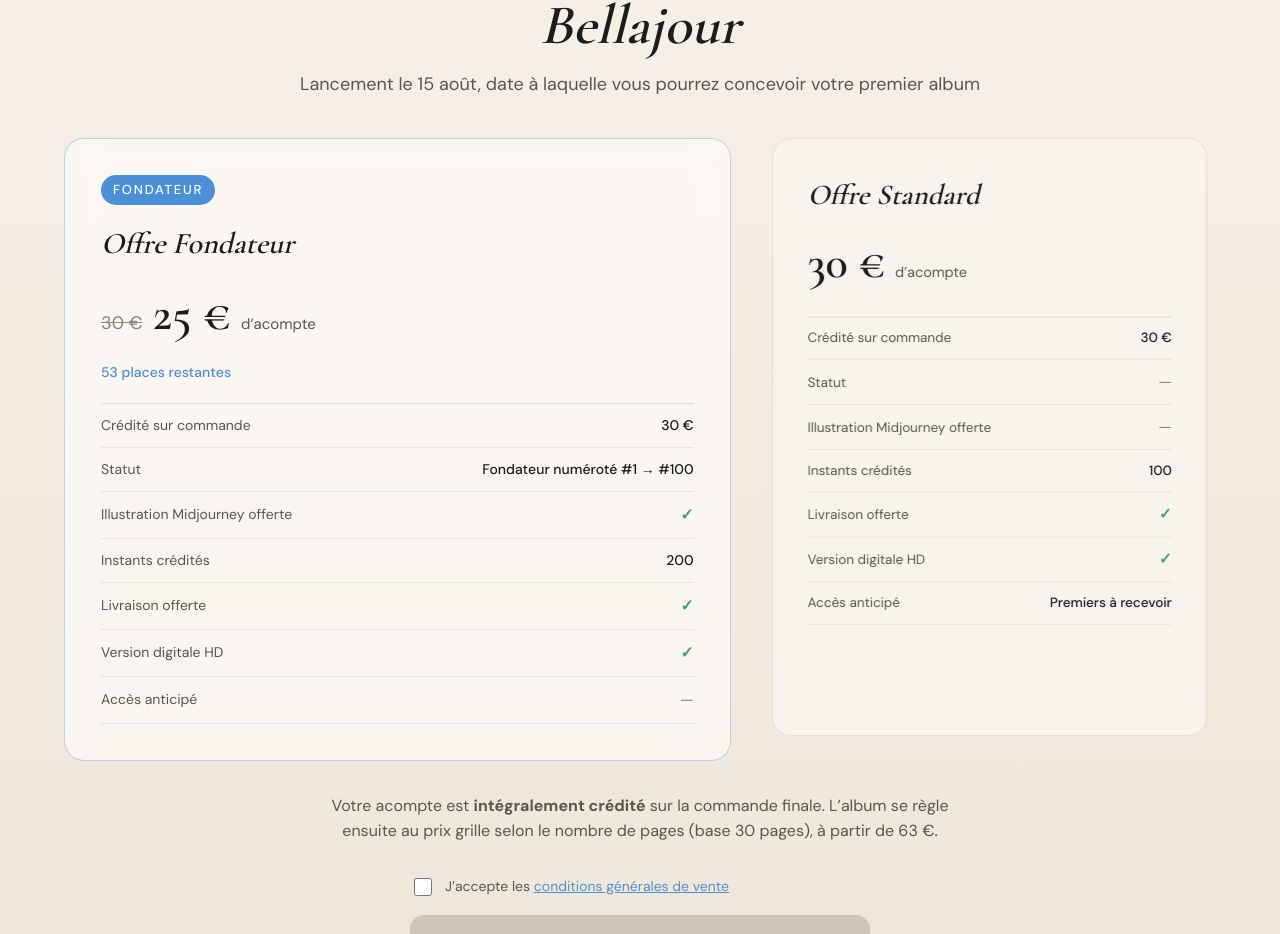
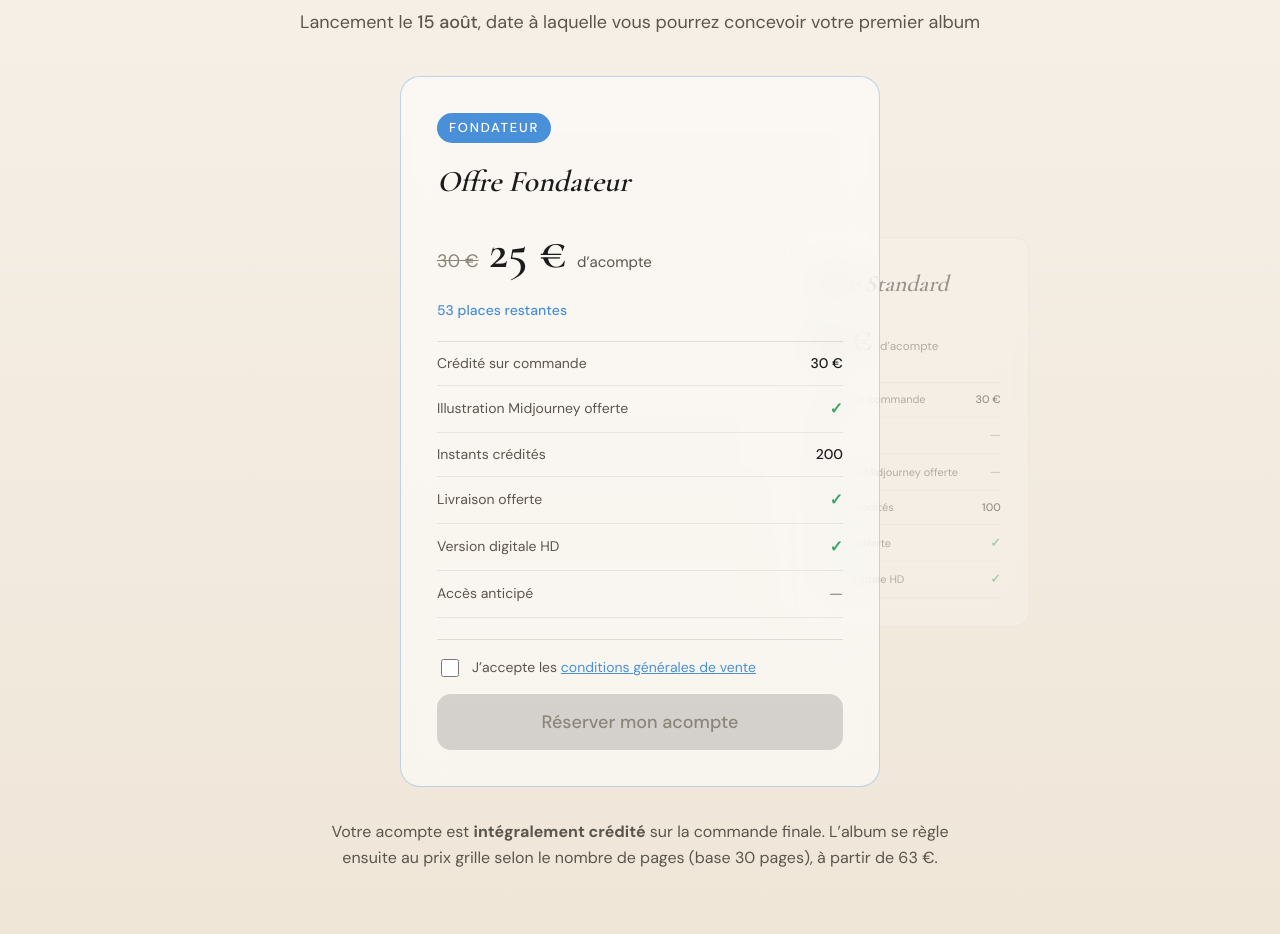
Before and after one commit to Lecrackerssurlepot/bellajour-prelaunch, a Next.js app: page /preventes in a window 1280 px wide. Shown: the part 2537-3471 px from the top of the page. Built offline with nearby package versions, Linux system fonts and the light colour scheme.

Commit message:
fix(prevente-section4): hierarchie offres + nettoyage encarts
Co-Authored-By: Claude Opus 4.8 (1M context) <noreply@anthropic.com>

```diff
--- a/src/app/preventes/S4Reservation.tsx
+++ b/src/app/preventes/S4Reservation.tsx
@@ -39,7 +39,6 @@ const OFFRE_FOUNDER: Offre = {
   acompteBarre: 30,
   features: [
     { label: FEATURE_LABELS.credite, value: '30 €' },
-    { label: FEATURE_LABELS.statut, value: 'Fondateur numéroté #1 → #100' },
     { label: FEATURE_LABELS.illustration, value: true },
     { label: FEATURE_LABELS.instants, value: '200' },
     { label: FEATURE_LABELS.livraison, value: true },
@@ -59,7 +58,6 @@ const OFFRE_STANDARD: Offre = {
     { label: FEATURE_LABELS.instants, value: '100' },
     { label: FEATURE_LABELS.livraison, value: true },
     { label: FEATURE_LABELS.digital, value: true },
-    { label: FEATURE_LABELS.acces, value: 'Premiers à recevoir' },
   ],
 }
 
@@ -96,13 +94,18 @@ function OffreCard({
   offre,
   secondary = false,
   places,
+  checkout,
 }: {
   offre: Offre
   secondary?: boolean
   places?: number
+  checkout?: React.ReactNode
 }) {
   return (
-    <article className={`s4-card${secondary ? ' s4-card--secondary' : ''}`}>
+    <article
+      className={`s4-card${secondary ? ' s4-card--secondary' : ''}`}
+      aria-hidden={secondary || undefined}
+    >
       {offre.badge && <span className="s4-card-badge">{offre.badge}</span>}
       <h3 className="s4-card-nom">{offre.nom}</h3>
 
@@ -124,6 +127,9 @@ function OffreCard({
           <FeatureRow key={f.label} label={f.label} value={f.value} />
         ))}
       </ul>
+
+      {/* Checkout (CGV + bouton) vit DANS l'encart actionnable — jamais détaché. */}
+      {checkout}
     </article>
   )
 }
@@ -133,32 +139,61 @@ export default function S4Reservation() {
   const { offerMode } = OFFER_STATE
   const places = placesRestantes(OFFER_STATE)
 
+  /* Handoff INERTE — sera branché plus tard sur POST /api/checkout (PRD §6). */
+  const handleReserver = () => {
+    /* no-op : scaffold. Le handoff backend n'est pas câblé. */
+  }
+
+  /* Checkout = CGV + bouton. Rendu À L'INTÉRIEUR de l'encart actionnable (règle D). */
+  const checkout = (
+    <div className="s4-checkout">
+      <label className="s4-cgv">
+        <input
+          type="checkbox"
+          checked={cgv}
+          onChange={(e) => setCgv(e.target.checked)}
+        />
+        <span>
+          J’accepte les{' '}
+          {/* Lien CGV branché plus tard (avec Louis) — emplacement prévu. */}
+          <a href="#" className="s4-cgv-link">conditions générales de vente</a>
+        </span>
+      </label>
+
+      <button
+        type="button"
+        className="s4-reserver"
+        disabled={!cgv}
+        onClick={handleReserver}
+      >
+        Réserver mon acompte
+      </button>
+    </div>
+  )
+
   /* Le front rend ce que offerMode dit (PRD §3.3) — il ne décide pas du mode. */
   let cards: React.ReactNode
   if (offerMode === 'founder') {
     cards = (
       <div className="s4-cards s4-cards--duo">
-        <OffreCard offre={OFFRE_FOUNDER} places={places} />
+        <OffreCard offre={OFFRE_FOUNDER} places={places} checkout={checkout} />
+        {/* Standard — repoussoir visuel (desktop only). Masquée mobile, non actionnable
+            (aucun bouton). Réactivable plus tard pour la rendre visible sur mobile. */}
         <OffreCard offre={OFFRE_STANDARD} secondary />
       </div>
     )
   } else if (offerMode === 'soldout') {
     cards = (
       <div className="s4-cards s4-cards--solo">
-        <OffreCard offre={OFFRE_STANDARD} />
+        <OffreCard offre={OFFRE_STANDARD} checkout={checkout} />
       </div>
     )
   } else {
     cards = (
       <div className="s4-cards s4-cards--solo">
-        <OffreCard offre={OFFRE_INFLUENCER} />
+        <OffreCard offre={OFFRE_INFLUENCER} checkout={checkout} />
       </div>
     )
-  }
-
-  /* Handoff INERTE — sera branché plus tard sur POST /api/checkout (PRD §6). */
-  const handleReserver = () => {
-    /* no-op : scaffold. Le handoff backend n'est pas câblé. */
   }
 
   return (
@@ -168,7 +203,7 @@ export default function S4Reservation() {
         <header className="s4-head">
           <h2 className="s4-title">Pré-commandez dès maintenant votre album Bellajour</h2>
           <p className="s4-subtitle">
-            Lancement le 15 août, date à laquelle vous pourrez concevoir votre premier album
+            Lancement le <strong>15 août</strong>, date à laquelle vous pourrez concevoir votre premier album
           </p>
         </header>
 
@@ -180,30 +215,6 @@ export default function S4Reservation() {
           à partir de {PRIX_ALBUM_BASE} €.
         </p>
 
-        <div className="s4-checkout">
-          <label className="s4-cgv">
-            <input
-              type="checkbox"
-              checked={cgv}
-              onChange={(e) => setCgv(e.target.checked)}
-            />
-            <span>
-              J’accepte les{' '}
-              {/* Lien CGV branché plus tard (avec Louis) — emplacement prévu. */}
-              <a href="#" className="s4-cgv-link">conditions générales de vente</a>
-            </span>
-          </label>
-
-          <button
-            type="button"
-            className="s4-reserver"
-            disabled={!cgv}
-            onClick={handleReserver}
-          >
-            Réserver mon acompte
-          </button>
-        </div>
-
       </div>
     </section>
   )
--- a/src/app/preventes/s4-reservation.css
+++ b/src/app/preventes/s4-reservation.css
@@ -26,7 +26,9 @@
   font-size: clamp(28px, 4.4vw, var(--bj-fs-h1));
   line-height: 1.1;
   color: var(--bj-text);
-  max-width: 22ch;
+  /* Forcer 2 lignes max (pas 3) : largeur suffisante + équilibrage du retour. */
+  max-width: 28ch;
+  text-wrap: balance;
   margin: 0 auto;
 }
 .s4-subtitle {
@@ -35,6 +37,8 @@
   font-size: var(--bj-fs-lg);
   color: var(--bj-text-soft);
 }
+/* « 15 août » mis en avant par le poids, même couleur (pas de teinte différente). */
+.s4-subtitle strong { font-weight: 500; color: inherit; }
 
 /* ── Disposition des cartes ── */
 .s4-cards {
@@ -44,10 +48,24 @@
   justify-content: center;
 }
 .s4-cards--solo { grid-template-columns: minmax(0, 460px); }
-.s4-cards--duo  { grid-template-columns: 1fr; }
+/* Mobile : Fondateur seul, centré (la Standard est masquée — règle C). */
+.s4-cards--duo  { grid-template-columns: minmax(0, 480px); }
 @media (min-width: 900px) {
-  /* Fondateur prominent (gauche, large) + Standard secondaire (droite, petit). */
-  .s4-cards--duo { grid-template-columns: 1.25fr 0.85fr; align-items: stretch; }
+  /* Desktop : Fondateur = élément focal, centré en flux, taille pleine.
+     Standard = repoussoir hors-flux (absolute), en retrait derrière. */
+  .s4-cards--duo {
+    position: relative;
+    display: flex;
+    justify-content: center;
+    align-items: center;
+    overflow: hidden; /* clippe proprement le bord de la Standard sur écran étroit */
+  }
+  .s4-cards--duo > .s4-card:not(.s4-card--secondary) {
+    position: relative;
+    z-index: 2;
+    flex: 0 0 auto;
+    width: min(480px, 100%);
+  }
 }
 
 /* ── Carte offre ── */
@@ -63,9 +81,24 @@
 .s4-card--secondary {
   border-color: var(--bj-cream-tint-3);
   background: var(--bj-cream-tint-1);
+  /* Mobile : jamais les 2 encarts en même temps (règle C). Réactivable plus tard. */
+  display: none;
 }
 @media (min-width: 900px) {
-  .s4-card--secondary { transform: scale(0.96); transform-origin: top center; }
+  /* Repoussoir : nettement plus petite, en retrait derrière le Fondateur, transparente.
+     transform + opacity uniquement (GPU). Ne capte pas le clic. */
+  .s4-card--secondary {
+    display: block;
+    position: absolute;
+    top: 50%;
+    left: calc(50% + 140px);
+    width: 320px;
+    transform: translateY(-50%) scale(0.78);
+    transform-origin: left center;
+    opacity: 0.42;
+    pointer-events: none;
+    z-index: 1;
+  }
 }
 
 .s4-card-badge {
@@ -168,13 +201,14 @@
   color: var(--bj-text-soft);
 }
 
-/* ── Checkout (CGV + bouton) ── */
+/* ── Checkout (CGV + bouton) — DANS l'encart actionnable ── */
 .s4-checkout {
-  max-width: 460px;
-  margin: clamp(24px, 4vh, 40px) auto 0;
+  margin-top: clamp(18px, 2.6vh, 26px);
+  padding-top: clamp(16px, 2.2vh, 22px);
+  border-top: 0.5px solid var(--bj-veil-12);
   display: flex;
   flex-direction: column;
-  gap: 16px;
+  gap: 14px;
 }
 .s4-cgv {
   display: flex;
```
